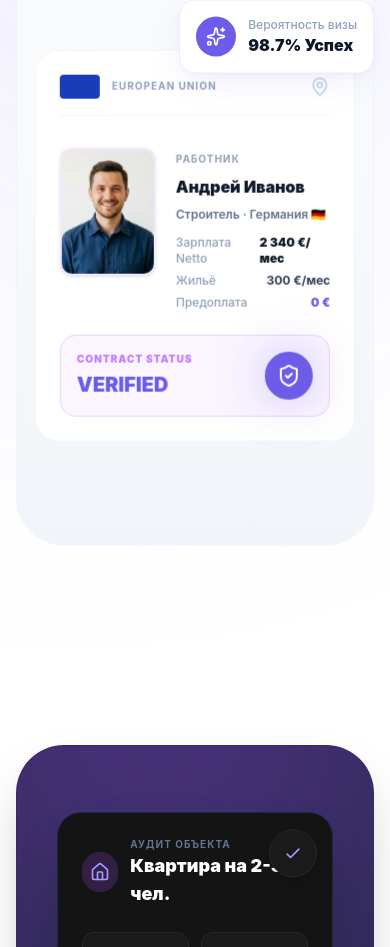
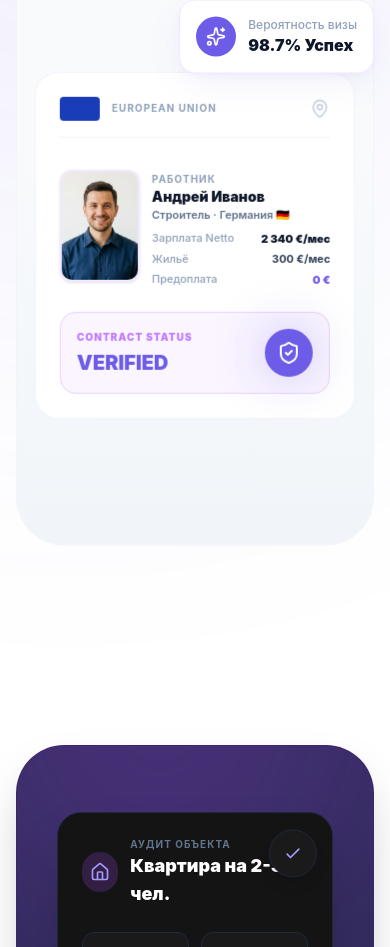
Before and after one commit to prismacode/eurojob, a React (Vite) app: page / in a window 390 px wide. Shown: the part 5110-6057 px from the top of the page. Built offline with nearby package versions, Linux system fonts and the light colour scheme.

Commit message:
Fix text wrapping on worker card for small mobile screens

```diff
--- a/src/components/Section4Visa.jsx
+++ b/src/components/Section4Visa.jsx
@@ -74,9 +74,9 @@ export default function Section4Visa() {
                                 <MapPin className="w-5 h-5 text-slate-300" />
                             </div>
 
-                            <div className="flex gap-5 mb-6">
+                            <div className="flex gap-3 sm:gap-5 mb-6">
                                 {/* Happy client photo */}
-                                <div className="w-24 h-32 rounded-xl shrink-0 overflow-hidden border-2 border-purple-100 shadow-sm">
+                                <div className="w-20 h-28 sm:w-24 sm:h-32 rounded-xl shrink-0 overflow-hidden border-2 border-purple-100 shadow-sm">
                                     <img
                                         src="/client-photo.png"
                                         alt="Довольный клиент"
@@ -84,22 +84,24 @@ export default function Section4Visa() {
                                     />
                                 </div>
                                 {/* Client data */}
-                                <div className="flex-grow pt-1 space-y-2">
-                                    <div className="text-[10px] font-bold text-slate-400 uppercase tracking-widest">Работник</div>
-                                    <div className="text-base font-black text-slate-900">Андрей Иванов</div>
-                                    <div className="text-xs font-semibold text-slate-500">Строитель · Германия 🇩🇪</div>
-                                    <div className="mt-3 flex flex-col gap-1.5">
-                                        <div className="flex justify-between text-xs">
-                                            <span className="text-slate-400 font-medium">Зарплата Netto</span>
-                                            <span className="font-black text-slate-900">2 340 €/мес</span>
+                                <div className="flex-grow pt-1 space-y-1 sm:space-y-2">
+                                    <div className="text-[10px] font-bold text-slate-400 uppercase tracking-widest leading-none mb-1">Работник</div>
+                                    <div className="text-sm sm:text-base font-black text-slate-900 leading-tight">Андрей Иванов</div>
+                                    <div className="text-[11px] sm:text-xs font-semibold text-slate-500 leading-tight">
+                                        Строитель · <span className="whitespace-nowrap">Германия 🇩🇪</span>
+                                    </div>
+                                    <div className="mt-2 sm:mt-3 flex flex-col gap-1 sm:gap-1.5">
+                                        <div className="flex justify-between items-center gap-1 text-[11px] sm:text-xs">
+                                            <span className="text-slate-400 font-medium leading-tight">Зарплата Netto</span>
+                                            <span className="font-black text-slate-900 whitespace-nowrap">2 340 €/мес</span>
                                         </div>
-                                        <div className="flex justify-between text-xs">
-                                            <span className="text-slate-400 font-medium">Жильё</span>
-                                            <span className="font-bold text-slate-700">300 €/мес</span>
+                                        <div className="flex justify-between items-center gap-1 text-[11px] sm:text-xs">
+                                            <span className="text-slate-400 font-medium leading-tight">Жильё</span>
+                                            <span className="font-bold text-slate-700 whitespace-nowrap">300 €/мес</span>
                                         </div>
-                                        <div className="flex justify-between text-xs">
-                                            <span className="text-slate-400 font-medium">Предоплата</span>
-                                            <span className="font-black text-[#6C5CE7]">0 €</span>
+                                        <div className="flex justify-between items-center gap-1 text-[11px] sm:text-xs">
+                                            <span className="text-slate-400 font-medium leading-tight">Предоплата</span>
+                                            <span className="font-black text-[#6C5CE7] whitespace-nowrap">0 €</span>
                                         </div>
                                     </div>
                                 </div>
```
